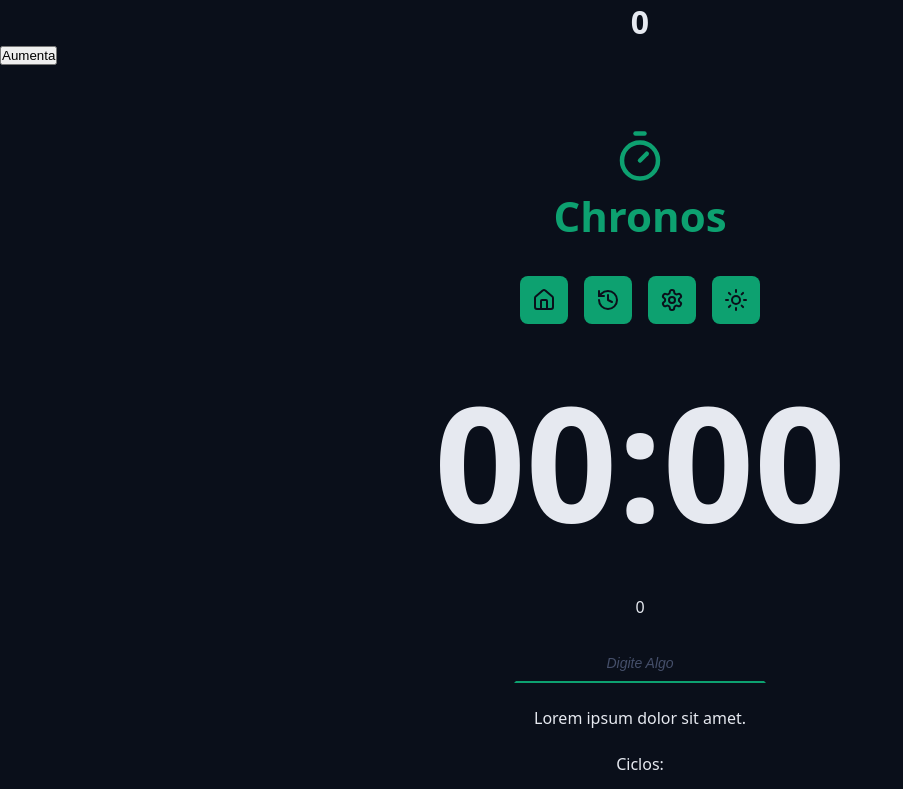
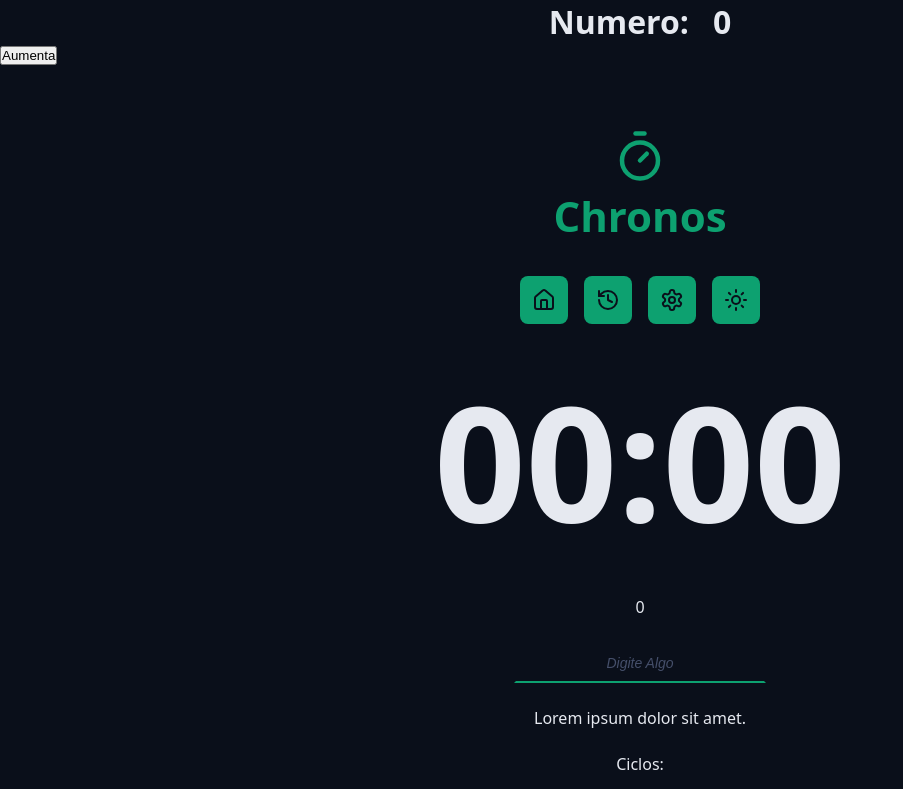
Before and after one commit to ErosAlmeida/ReactVite, a React (Vite) app: page / in a window 1280 px wide. Shown: the top 789 px of the page, without its empty margins (0-903 px from the left). Built offline with nearby package versions, Linux system fonts and the light colour scheme.

Commit message:
Side Effect

```diff
--- a/src/App.tsx
+++ b/src/App.tsx
@@ -14,15 +14,23 @@ import { Heading } from "./components/Heading";
 
 export function App() {
 
-  const numero = 0;
+  let numero = 0;
 
   function HandleClick(){
+    const span = document.getElementById('numero');
+
+    if(!span) return;
+
+    numero += 1;
+    span.innerText = numero.toString();
     console.log(numero, Date.now());
   }
 
   return <>
 
-  <Heading>{numero}</Heading>
+  <Heading>Numero:
+    <span id="numero">{numero}</span>
+  </Heading>
   <button onClick={HandleClick}>Aumenta</button>
 
 
```
